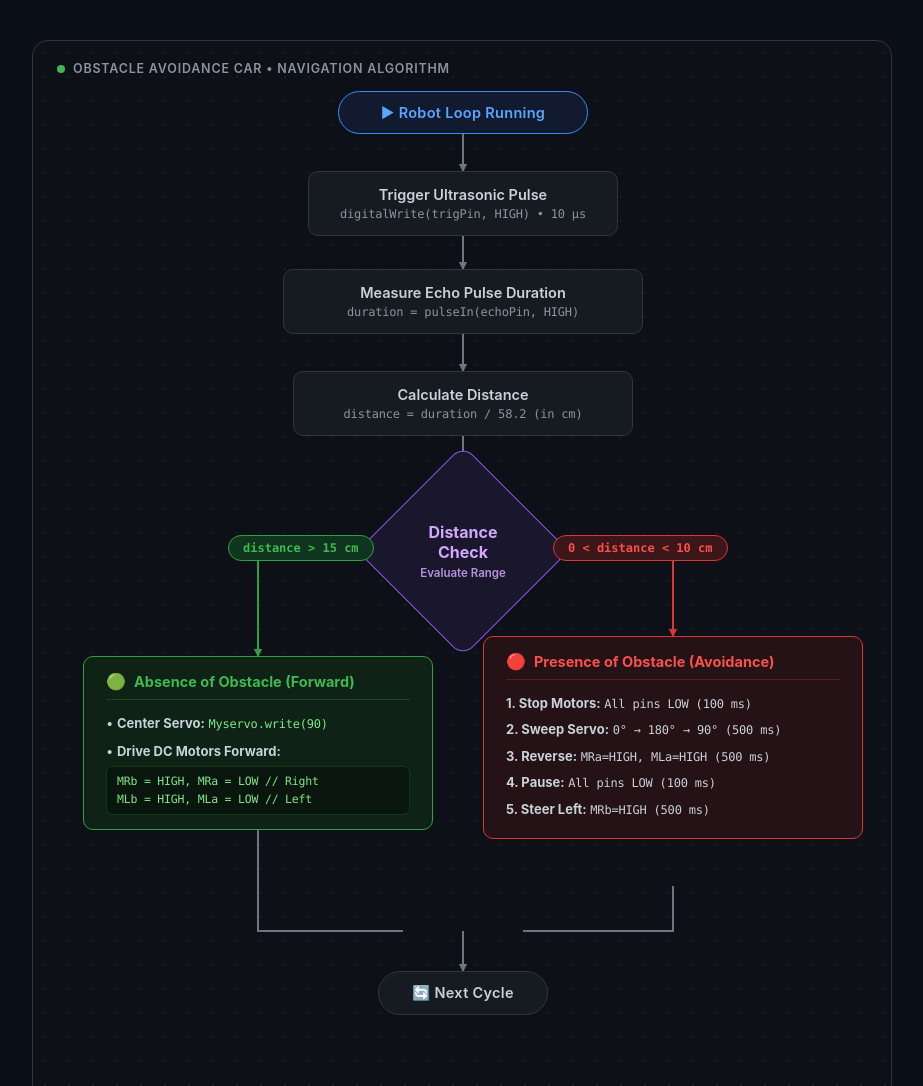
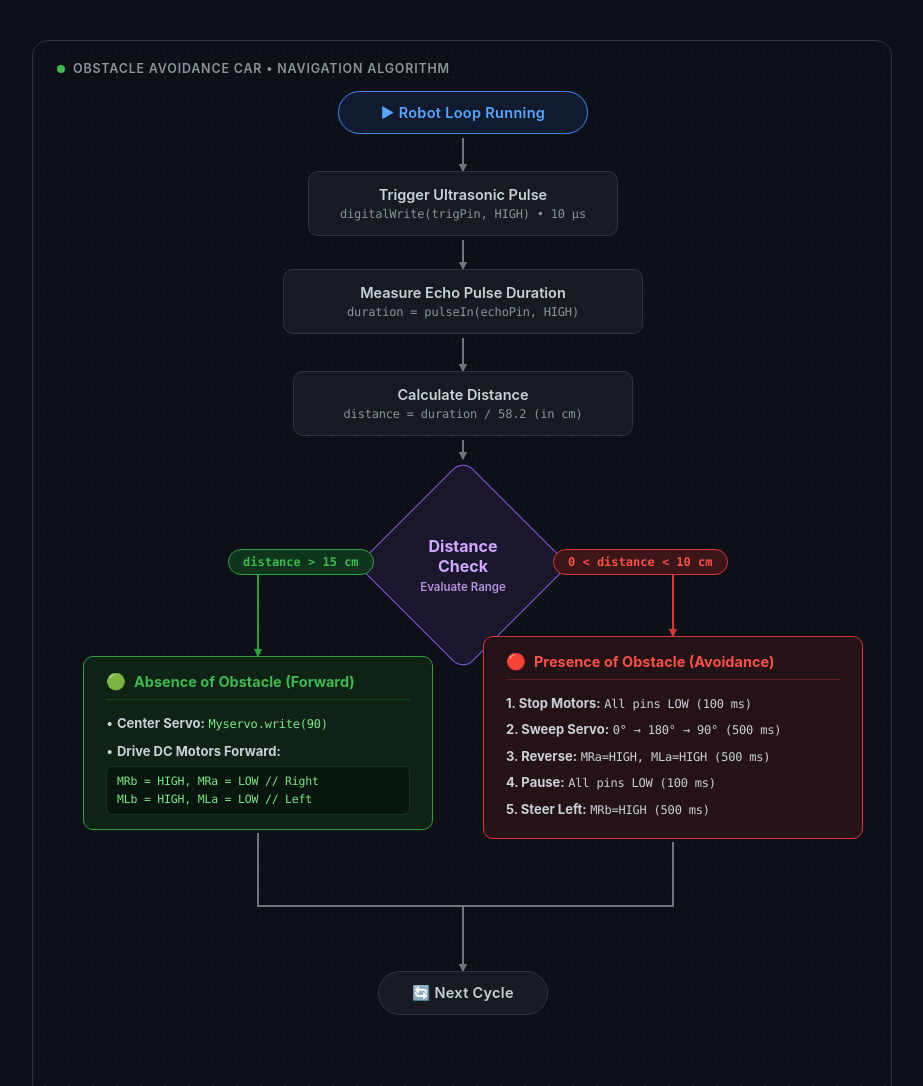
Before and after one commit to Tijil-Das/Micro-Assets, a plain HTML site: page CS-Exhibition/Obstacle Avoidance Robot/flowchart.html in a window 1280 px wide. Shown: the top 1086 px of the page, without its empty margins (178-1101 px from the left). Drawn offline with Linux system fonts and the light colour scheme.

Commit message:
fix(obstacle-robot): fix broken T-junction SVG arrow lines merging into next cycle

```diff
--- a/CS-Exhibition/Obstacle Avoidance Robot/flowchart.html
+++ b/CS-Exhibition/Obstacle Avoidance Robot/flowchart.html
@@ -240,31 +240,31 @@
       </defs>
 
       <!-- Start -> Pulse -->
-      <path d="M 430 92 L 430 130" stroke="#6e7681" stroke-width="2" fill="none" marker-end="url(#arrow-gray)" />
+      <path d="M 430 97 L 430 130" stroke="#6e7681" stroke-width="2" fill="none" marker-end="url(#arrow-gray)" />
 
       <!-- Pulse -> ReadEcho -->
-      <path d="M 430 190 L 430 228" stroke="#6e7681" stroke-width="2" fill="none" marker-end="url(#arrow-gray)" />
+      <path d="M 430 199 L 430 228" stroke="#6e7681" stroke-width="2" fill="none" marker-end="url(#arrow-gray)" />
 
       <!-- ReadEcho -> CalcDist -->
-      <path d="M 430 292 L 430 330" stroke="#6e7681" stroke-width="2" fill="none" marker-end="url(#arrow-gray)" />
+      <path d="M 430 297 L 430 330" stroke="#6e7681" stroke-width="2" fill="none" marker-end="url(#arrow-gray)" />
 
-      <!-- CalcDist -> Condition -->
-      <path d="M 430 395 L 430 435" stroke="#6e7681" stroke-width="2" fill="none" marker-end="url(#arrow-gray)" />
+      <!-- CalcDist -> Condition Diamond top tip -->
+      <path d="M 430 399 L 430 418" stroke="#6e7681" stroke-width="2" fill="none" marker-end="url(#arrow-gray)" />
 
-      <!-- Condition -> ClearPath (Left Branch) -->
-      <path d="M 355 510 L 225 510 L 225 615" stroke="#2ea043" stroke-width="2" fill="none" marker-end="url(#arrow-green)" />
+      <!-- Condition Left Tip (324, 524) -> ClearPath (Left Branch) -->
+      <path d="M 324 524 L 225 524 L 225 615" stroke="#2ea043" stroke-width="2" fill="none" marker-end="url(#arrow-green)" />
 
-      <!-- Condition -> ObstacleDetected (Right Branch) -->
-      <path d="M 505 510 L 640 510 L 640 595" stroke="#da3633" stroke-width="2" fill="none" marker-end="url(#arrow-red)" />
+      <!-- Condition Right Tip (536, 524) -> ObstacleDetected (Right Branch) -->
+      <path d="M 536 524 L 640 524 L 640 595" stroke="#da3633" stroke-width="2" fill="none" marker-end="url(#arrow-red)" />
 
-      <!-- ClearPath -> Merge -->
-      <path d="M 225 780 L 225 890 L 370 890" stroke="#6e7681" stroke-width="2" fill="none" />
+      <!-- ClearPath -> Continuous T-Junction Merge -->
+      <path d="M 225 792 L 225 865 L 430 865" stroke="#6e7681" stroke-width="2" fill="none" />
 
-      <!-- ObstacleDetected -> Merge -->
-      <path d="M 640 845 L 640 890 L 490 890" stroke="#6e7681" stroke-width="2" fill="none" />
+      <!-- ObstacleDetected -> Continuous T-Junction Merge -->
+      <path d="M 640 801 L 640 865 L 430 865" stroke="#6e7681" stroke-width="2" fill="none" />
 
-      <!-- Merge -> Next Cycle -->
-      <path d="M 430 890 L 430 930" stroke="#6e7681" stroke-width="2" fill="none" marker-end="url(#arrow-gray)" />
+      <!-- Center downward arrow from T-Junction into Next Cycle -->
+      <path d="M 430 865 L 430 930" stroke="#6e7681" stroke-width="2" fill="none" marker-end="url(#arrow-gray)" />
     </svg>
 
     <!-- Node 1: Start -->
@@ -291,7 +291,7 @@
     </div>
 
     <!-- Node 5: Distance Check Diamond -->
-    <div class="node node-diamond theme-decision" style="top: 435px; left: 355px;">
+    <div class="node node-diamond theme-decision" style="top: 449px; left: 355px;">
       <div class="diamond-inner">
         <div style="font-size: 16px; font-weight: 700;">Distance Check</div>
         <div style="font-size: 11.5px; opacity: 0.85; margin-top: 4px;">Evaluate Range</div>
@@ -299,10 +299,10 @@
     </div>
 
     <!-- Branch Decision Badges -->
-    <div class="badge badge-green" style="top: 494px; left: 195px;">
+    <div class="badge badge-green" style="top: 508px; left: 195px;">
       distance &gt; 15 cm
     </div>
-    <div class="badge badge-red" style="top: 494px; left: 520px;">
+    <div class="badge badge-red" style="top: 508px; left: 520px;">
       0 &lt; distance &lt; 10 cm
     </div>
 
```
Also changed, not shown: CS-Exhibition/Obstacle Avoidance Robot/flowchart.png.
